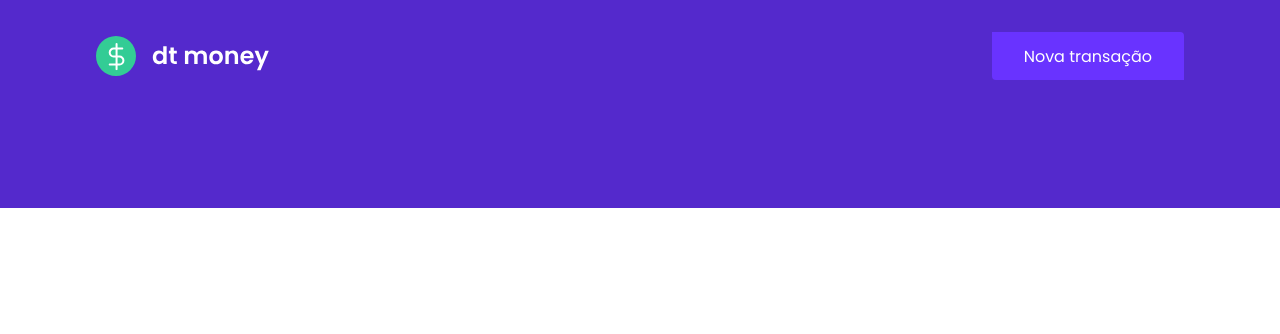
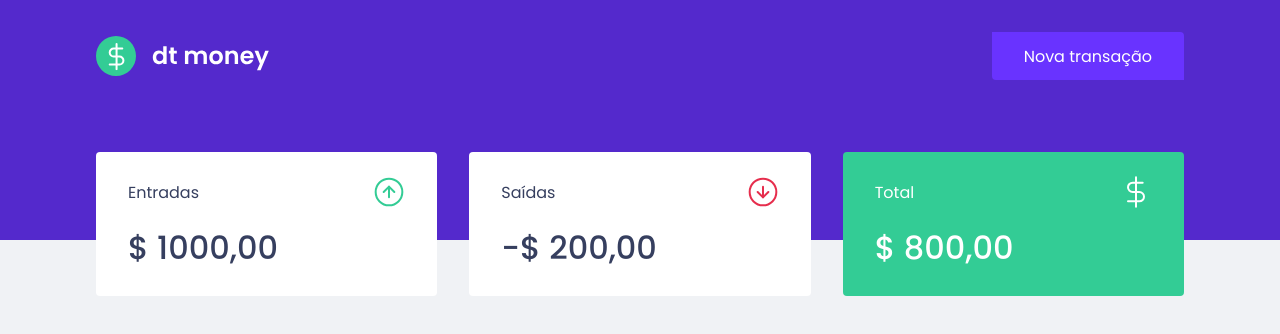
Before and after one commit to dinobergviana/dt-money, a React (Create React App) app: page / in a window 1280 px wide. Shown: the top 334 px of the page. Built offline with nearby package versions, Linux system fonts and the light colour scheme.

Commit message:
adds Summary component

```diff
--- a/public/index.html
+++ b/public/index.html
@@ -8,7 +8,7 @@
     <meta name="viewport" content="width=device-width, initial-scale=1" />
     <title>dt.money</title>
 
-    <link href="https://fonts.googleapis.com/css2?family=Poppins:wght@400;600&display=swap" rel="stylesheet">
+    <link href="https://fonts.googleapis.com/css2?family=Poppins:wght@400;500;600&display=swap" rel="stylesheet">
   </head>
   <body>
     <noscript>You need to enable JavaScript to run this app.</noscript>
--- a/src/App.tsx
+++ b/src/App.tsx
@@ -1,10 +1,12 @@
-import { Header } from './components';
+import { Dashboard } from './components/Dashboard';
+import { Header } from './components/Header';
 import { GlobalStyle } from './styles/global'
 
 export function App() {
   return (
     <>
       <Header/>
+      <Dashboard/>
       <GlobalStyle />
     </>
   );
--- /dev/null
+++ b/src/components/Dashboard/index.tsx
@@ -0,0 +1,11 @@
+import { Summary } from "../Summary";
+import { Container } from "./styles";
+
+
+export function Dashboard() {
+  return (
+    <Container>
+      <Summary></Summary>
+    </Container>
+  )
+}
--- /dev/null
+++ b/src/components/Dashboard/styles.ts
@@ -0,0 +1,7 @@
+import styled from "styled-components";
+
+export const Container = styled.main`
+  max-width: 1120px;
+  margin: 0 auto;
+  padding: 2.5rem 1rem;
+`;
--- a/src/components/index.tsx
+++ b/src/components/Header/index.tsx
@@ -1,4 +1,4 @@
-import logoImg from '../assets/logo.svg'
+import logoImg from '../../assets/logo.svg'
 
 import { Container, Content } from './styles'
 
--- a/src/components/styles.ts
+++ b/src/components/Header/styles.ts
@@ -8,7 +8,7 @@
   max-width: 1120px;
   margin: 0 auto;
 
-  padding: 2rem 1rem 8rem;
+  padding: 2rem 1rem 10rem;
 
   display: flex;
   align-items: center;
--- /dev/null
+++ b/src/components/Summary/index.tsx
@@ -0,0 +1,36 @@
+import { Container } from "./styles";
+
+import incomeImg from '../../assets/income.svg';
+import outcomeImg from '../../assets/outcome.svg';
+import totalImg from '../../assets/total.svg';
+
+export function Summary() {
+  return (
+    <Container>
+      <div>
+        <header>
+          <p>Entradas</p>
+          <img src={ incomeImg } alt="Entradas" />
+        </header>
+
+        <strong>$ 1000,00</strong>
+      </div>
+      <div>
+        <header>
+          <p>Saídas</p>
+          <img src={ outcomeImg } alt="Saídas" />
+        </header>
+
+        <strong> -$ 200,00</strong>
+      </div>
+      <div className="high-light-background">
+        <header>
+          <p>Total</p>
+          <img src={ totalImg } alt="Total" />
+        </header>
+
+        <strong>$ 800,00</strong>
+      </div>
+    </Container>
+  )
+}
--- /dev/null
+++ b/src/components/Summary/styles.ts
@@ -0,0 +1,34 @@
+import styled from "styled-components";
+
+export const Container = styled.div`
+  display: grid;
+  grid-template-columns: repeat(3, 1fr);
+  gap: 2rem;
+  margin-top: -8rem;
+
+  div {
+    background: var(--shape);
+    padding: 1.5rem 2rem;
+    border-radius: 0.25rem;
+    color: var(--text-title);
+
+    header {
+      display: flex;
+      align-items: center;
+      justify-content: space-between;
+    }
+
+    strong {
+      display: block;
+      margin-top: 1rem;
+      font-size: 2rem;
+      font-weight: 500;
+      line-height: 3rem;
+    }
+
+    &.high-light-background {
+      background: var(--green);
+      color: #fff;
+    }
+  }
+`;
--- a/src/styles/global.ts
+++ b/src/styles/global.ts
@@ -42,7 +42,7 @@
 }
 
 body {
-  background: var(---background);
+  background: var(--background);
   -webkit-font-smoothing: antialiased;
 }
 `
```
